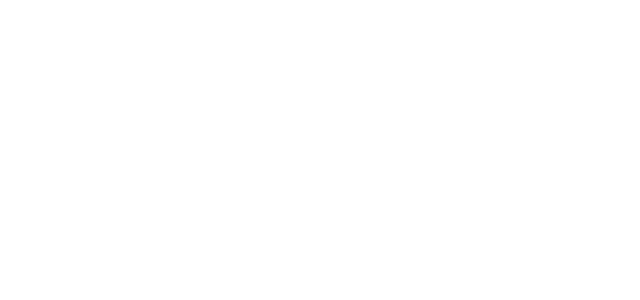
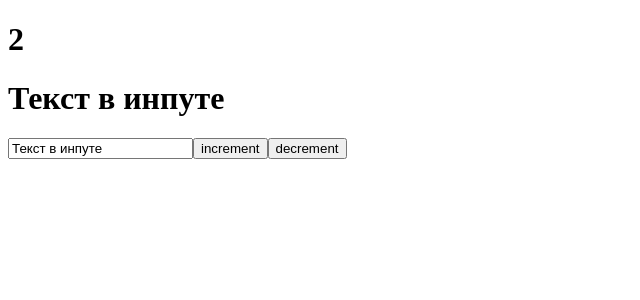
Before and after one commit to H0Sl/React, a React (Create React App) app in the folder my-app/: page / in a window 1280 px wide. Shown: the top 300 px of the page, without its empty margins (0-640 px from the left). Built offline with nearby package versions, Linux system fonts and the light colour scheme.

Commit message:
Управляемые компоненты

```diff
--- a/my-app/src/App.js
+++ b/my-app/src/App.js
@@ -1,9 +1,27 @@
-import React from 'react';
+import React, {useState} from 'react';
+
 
 function App() {
+    const [likes,setLikes] = useState(2)
+    const [value,setValue] = useState('Текст в инпуте')
+
+    function increment(){
+      setLikes(likes + 1)
+    }
+    function decrement(){
+      setLikes(likes - 1)
+    }
   return (
     <div className="App">
-
+      <h1>{likes}</h1>
+      <h1>{value}</h1>
+      <input
+        type="text"
+        value={value}
+        onChange={event => setValue(event.target.value)}
+      />
+      <button onClick={increment} >increment</button>
+      <button onClick={decrement} >decrement</button>
     </div>
   );
 }
```
